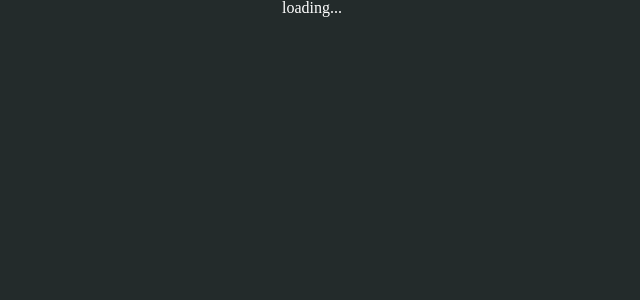
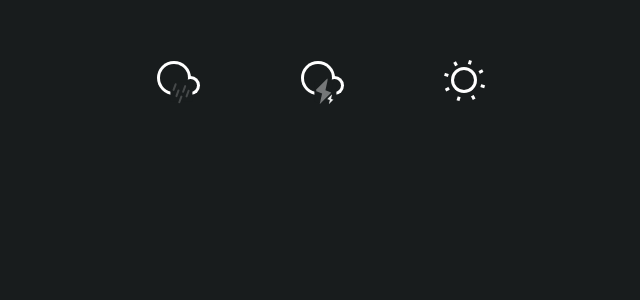
Before and after one commit to adampugh/sleep, a React (Create React App) app: page / in a window 1280 px wide. Shown: the top 300 px of the page, without its empty margins (328-968 px from the left). Built offline with nearby package versions, Linux system fonts and the light colour scheme.

Commit message:
added icons

```diff
--- a/src/components/App.styled.js
+++ b/src/components/App.styled.tsx
@@ -1,7 +1,7 @@
 import styled from 'styled-components';
 
 export const App = styled.div`
-    background: #232b2b;
+    background: #181c1d;
     color: #fff;
     text-align: center;
     height: 100vh;
--- a/src/components/App.tsx
+++ b/src/components/App.tsx
@@ -1,16 +1,20 @@
 import { useState } from 'react';
 
-import Loading from '../components/loading/loading';
+import * as types from 'styled-components/cssprop';
 import * as S from './App.styled';
 
+// import Loading from '../components/Loading/Loading';
+import RainCloud from '../components/RainCloud/RainCloud';
+
 const App: React.FC = () => {
-	const [loading, setLoading] = useState(true)
+    const [loading, setLoading] = useState(true);
 
-	return (
-		<S.App>
-			{ loading ? <Loading /> : <div></div> }
-		</S.App>
-	)
-}
+    return (
+        <S.App>
+            {/* { loading ? <Loading /> : <div></div> } */}
+            <RainCloud />
+        </S.App>
+    );
+};
 
 export default App;
--- /dev/null
+++ b/src/components/RainCloud/RainCloud.styled.tsx
@@ -0,0 +1,227 @@
+import styled from 'styled-components';
+
+export const RainCloud = styled.div`
+    #181c1d: #181c1d;
+    rgba(255, 255, 255, 0.2): rgba(255, 255, 255, 0.2);
+    rgba(255, 255, 255, 0.2)er: rgba(255, 1255, 255, 0.1);
+    white: white;
+
+    .icon {
+        position: relative;
+        display: inline-block;
+        background-color: #181c1d;
+        margin: 5%;
+        width: 2em;
+        height: 2em;
+        font-size: 0.5em;
+    }
+
+    .cloud2 {
+        color: #181c1d;
+        background: #181c1d;
+        position: absolute;
+        width: 3.4875em;
+        height: 3.4875em;
+        border-radius: 50%;
+        box-shadow: 2.0625em 0.9375em 0 -0.9375em, 0 0 0 0.375em white, 2.0625em 0.9375em 0 -0.5625em white;
+    }
+
+    .cloud2:after {
+        color: #181c1d;
+        background: #181c1d;
+        content: '';
+        position: absolute;
+        bottom: 0;
+        left: 1.8em;
+        display: block;
+        width: 2em;
+        height: 1em;
+        box-shadow: 0 0.4375em 0 -0.0625em white;
+    }
+
+    .thunder,
+    .snow,
+    .haze,
+    .drizzle,
+    .rain {
+        transform: translate(1.3em, 2.2em);
+        width: 2.8em;
+        height: 2.5em;
+        background: #181c1d;
+        position: absolute;
+    }
+
+    .rain:after {
+        content: '';
+        position: absolute;
+        display: block;
+        z-index: 2;
+        color: white;
+        background: white;
+        width: 0.3em;
+        height: 1em;
+        border-radius: 0.15em;
+        transform: translate(0.4em, 0.2em) rotate(20deg);
+        animation: rain 2s infinite ease-in-out;
+        box-shadow: 0.6em 0.6em, 1.2em -0.2em, 1.2em 1.2em, 1.8em 0.2em;
+    }
+
+    @keyframes rain {
+        0% {
+            background-color: rgba(255, 255, 255, 0.2);
+            box-shadow: 0.6em 0.6em rgba(255, 255, 255, 0.2), 1.2em -0.2em rgba(255, 255, 255, 0.2),
+                1.2em 1.2em rgba(255, 255, 255, 0.2), 1.8em 0.2em rgba(255, 255, 255, 0.2);
+        }
+        30% {
+            background-color: white;
+            box-shadow: 0.6em 0.6em rgba(255, 255, 255, 0.2), 1.2em -0.2em white, 1.2em 1.2em rgba(255, 255, 255, 0.2),
+                1.8em 0.2em rgba(255, 255, 255, 0.2);
+        }
+        50% {
+            background-color: rgba(255, 255, 255, 0.2);
+            box-shadow: 0.6em 0.6em white, 1.2em -0.2em 0 rgba(255, 255, 255, 0.2), 1.2em 1.2em rgba(255, 255, 255, 0.2),
+                1.8em 0.2em white;
+        }
+        80% {
+            background-color: rgba(255, 255, 255, 0.2);
+            box-shadow: 0.6em 0.6em rgba(255, 255, 255, 0.2), 1.2em -0.2em rgba(255, 255, 255, 0.2), 1.2em 1.2em white,
+                1.8em 0.2em rgba(255, 255, 255, 0.2);
+        }
+        100% {
+            background-color: rgba(255, 255, 255, 0.2);
+            box-shadow: 0.6em 0.6em rgba(255, 255, 255, 0.2), 1.2em -0.2em rgba(255, 255, 255, 0.2),
+                1.2em 1.2em rgba(255, 255, 255, 0.2), 1.8em 0.2em rgba(255, 255, 255, 0.2);
+        }
+    }
+
+    .bolt {
+        z-index: 1;
+        position: absolute;
+        background: white;
+        width: 2.5em;
+        height: 2em;
+        transform: translate(-0.1em, 0.2em) rotate(-45deg) scale(-0.8) skewX(-30deg);
+        color: white;
+        animation: lightning 5s infinite linear;
+    }
+
+    .bolt:before {
+        content: '';
+        z-index: 2;
+        display: block;
+        position: absolute;
+        background: #181c1d;
+        width: 1.3em;
+        height: 1.3em;
+        color: white;
+        transform: translate(1.85em, 0.3em) rotate(45deg);
+    }
+
+    .bolt:after {
+        content: '';
+        position: absolute;
+        display: block;
+        z-index: 2;
+        background: #181c1d;
+        width: 1.3em;
+        height: 1.3em;
+        transform: translate(-0.65em, 0.3em) rotate(45deg);
+    }
+
+    .bolt:nth-child(2) {
+        transform: translate(0.75em, 1.2em) scale(-0.3) rotate(-45deg) skewX(-30deg);
+        animation: lightning 2s infinite linear;
+    }
+
+    @keyframes lightning {
+        0% {
+            background-color: white;
+        }
+        80% {
+            background-color: rgba(255, 255, 255, 0.2);
+        }
+        85% {
+            background-color: white;
+        }
+        90% {
+            background-color: rgba(255, 255, 255, 0.2);
+        }
+        100% {
+            background-color: white;
+        }
+    }
+
+    .sun {
+        color: #181c1d;
+        background: #181c1d;
+        position: absolute;
+        width: 2.5em;
+        margin: 0.8em;
+        height: 2.5em;
+        border-radius: 50%;
+        box-shadow: 0 0 0 0.375em white;
+    }
+
+    .rays {
+        position: relative;
+        transform: translate(1.1em, -0.8em);
+    }
+
+    .ray {
+        color: #181c1d;
+        background: #181c1d;
+        position: absolute;
+        margin: 0.8em;
+        width: 0.4em;
+        height: 4.2em;
+        box-shadow: 0 0.5em 0 0 white, 0 -0.5em 0 0 white;
+    }
+
+    .ray:nth-child(1) {
+        animation: spin-0 10s infinite linear;
+    }
+
+    .ray:nth-child(2) {
+        transform: rotate(45deg);
+        animation: spin-45 10s infinite linear;
+    }
+
+    .ray:nth-child(3) {
+        transform: rotate(90deg);
+        animation: spin-90 10s infinite linear;
+    }
+
+    .ray:nth-child(4) {
+        transform: rotate(135deg);
+        animation: spin-135 10s infinite linear;
+    }
+
+    @keyframes spin {
+        0% {
+            transform: rotate(0deg);
+        }
+        100% {
+            transform: rotate(360deg);
+        }
+    }
+    @keyframes spin-0 {
+        100% {
+            transform: rotate(360deg);
+        }
+    }
+    @keyframes spin-45 {
+        100% {
+            transform: rotate(405deg);
+        }
+    }
+    @keyframes spin-90 {
+        100% {
+            transform: rotate(450deg);
+        }
+    }
+    @keyframes spin-135 {
+        100% {
+            transform: rotate(495deg);
+        }
+    }
+`;
--- /dev/null
+++ b/src/components/RainCloud/RainCloud.tsx
@@ -0,0 +1,32 @@
+import * as S from './RainCloud.styled';
+
+const RainCloud: React.FC = () => {
+    return (
+        <S.RainCloud>
+            <div className="icon">
+                <div className="cloud2"></div>
+                <div className="rain"></div>
+            </div>
+
+            <div className="icon">
+                <div className="cloud2"></div>
+                <div className="thunder">
+                    <div className="bolt"></div>
+                    <div className="bolt"></div>
+                </div>
+            </div>
+
+            <div className="icon">
+                <div className="rays">
+                    <div className="ray"></div>
+                    <div className="ray"></div>
+                    <div className="ray"></div>
+                    <div className="ray"></div>
+                </div>
+                <div className="sun"></div>
+            </div>
+        </S.RainCloud>
+    );
+};
+
+export default RainCloud;
--- a/src/components/loading/loading.tsx
+++ b/src/components/loading/loading.tsx
@@ -1,7 +1,7 @@
+import * as S from './Loading.styled';
+
 const Loading: React.FC = () => {
-    return (
-        <div>loading...</div>
-    )
-}
+    return <S.Loading>...Loading</S.Loading>;
+};
 
 export default Loading;
```
Also changed, not shown: src/components/loading/Loading.styled.tsx (added, +9 -0 lines), src/components/loading/loading.styled.js (deleted).
